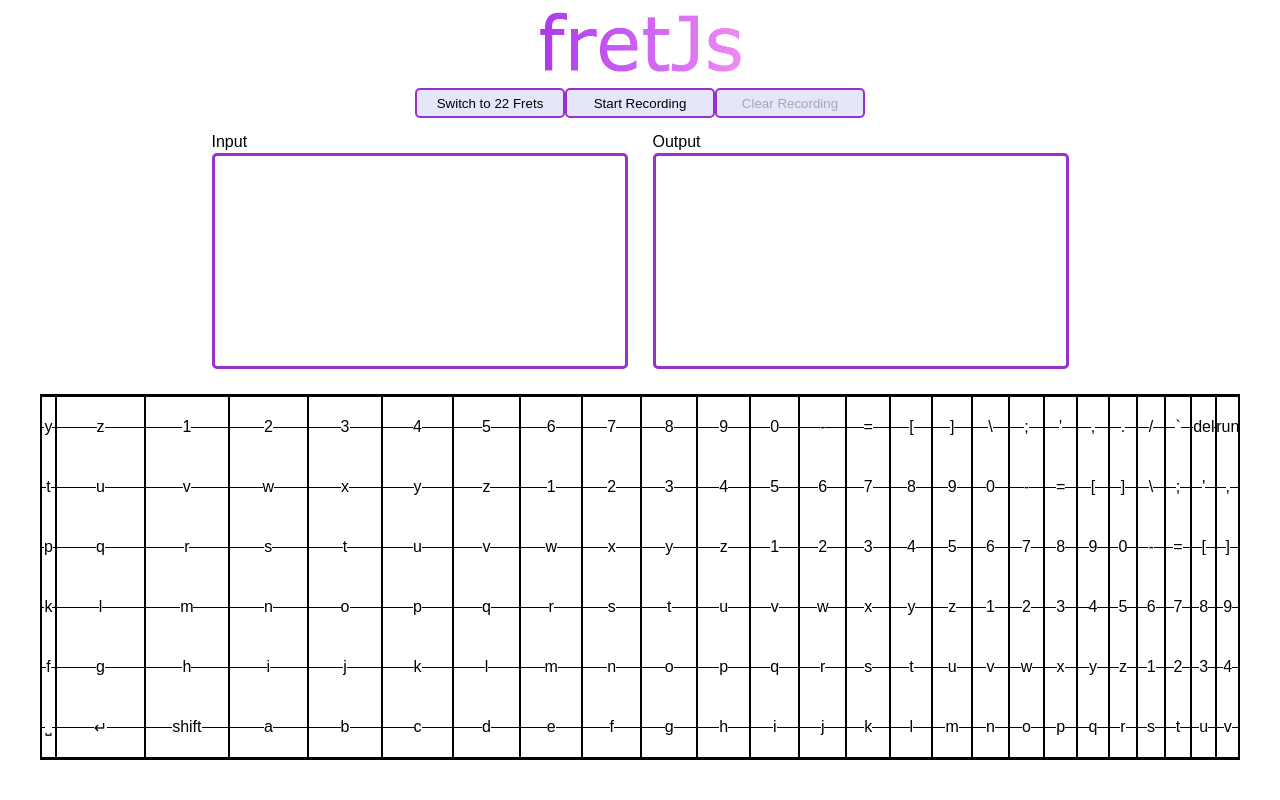
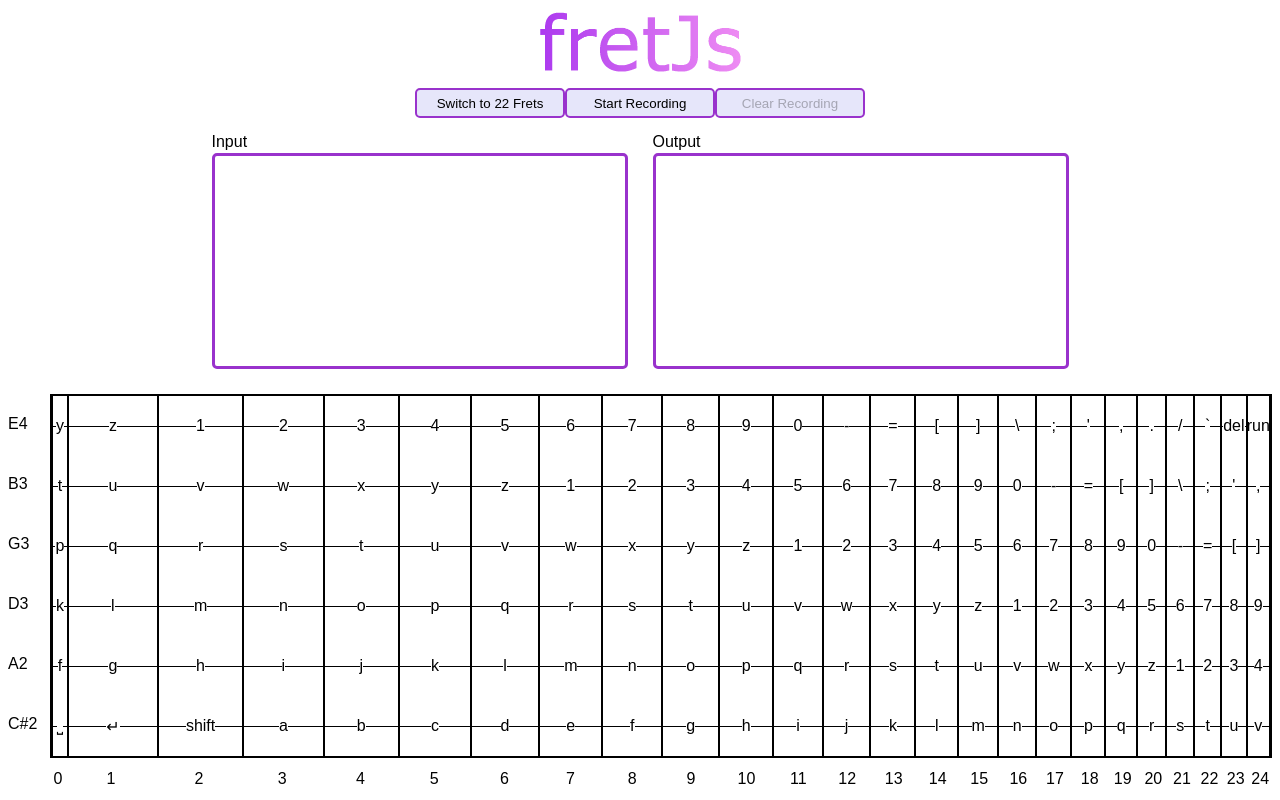
Before and after one commit to DominicMonares/fret-js, a React app: page / in a window 1280 px wide. Built offline with nearby package versions, Linux system fonts and the light colour scheme.

Commit message:
implement tune and fret nums

```diff
--- a/src/Components/Fretboard/Fretboard.css
+++ b/src/Components/Fretboard/Fretboard.css
@@ -1,37 +1,61 @@
-.fretboard-container {
+.fb-diagram-container {
   display: flex;
   justify-content: center;
 }
 
-.fretboard {
+.fb-tune {
   display: inline-grid;
-  box-sizing: border-box;
-  width: 95%;
-  border-top: 3px solid black;
-  border-bottom: 3px solid black;
-  border-left: 1px solid black;
-  border-right: 1px solid black;
+  grid-template-rows: repeat(6, 60px);
+  margin-right: 1%;
+}
+
+.fb-tune-note {
+  display: flex;
+  align-items: center;
+}
+
+.fb-container {
+  display: flex;
+  flex-direction: column;
+  flex-grow: 1;
+}
+
+.fretboard, .fret-nums {
+  width: 100%;
+  display: inline-grid;
   grid-template-columns:
     1.3% 7.4% 7% 6.6% 6.2% 5.9% 5.6% 5.2% 4.9% 4.7% 4.4% 4.1% 3.9% 3.7% 3.5% 3.3% 3.1% 2.9% 2.8% 2.6% 2.4% 2.3% 2.2% 2.1% 1.9%;
+}
+
+.fretboard {
   grid-template-rows: repeat(6, 60px);
+  box-sizing: border-box;
+  border: 2px solid black;
+}
+
+.fret, .fret-num {
+  display: flex;
+  justify-content: center;
+  align-items: center;
 }
 
 .fret {
-  display: flex;
-  box-sizing: border-box;
-  justify-content: center;
-  align-items: center;
   width: 100%;
   height: 100%;
+  box-sizing: border-box;
   border-left: 1px solid black;
   border-right: 1px solid black;
+}
+
+.string {
+  width: 100%;
+  border-bottom: 1px solid black;
 }
 
 .char {
   z-index: 9999;
 }
 
-.string {
-  width: 100%;
-  border-bottom: 1px solid black;
+.fret-nums {
+  margin-top: 1%;
 }
--- a/src/Components/Fretboard/Fretboard.tsx
+++ b/src/Components/Fretboard/Fretboard.tsx
@@ -14,7 +14,15 @@ const Fretboard = ({ fretNum, shift }: FretProps) => {
   });
 
   return (
-    <div className="fretboard-container">
+    <div className="fb-diagram-container">
+      <div className="fb-tune">
+        {Object.keys(diagram).map(n => {
+          return (
+            <span className="fb-tune-note">{n}</span>
+          );
+        })}
+      </div>
+      <div className="fb-container">
         <div className="fretboard">
           {Object.values(diagram).flat().map(f => {
             return (
@@ -28,6 +36,14 @@ const Fretboard = ({ fretNum, shift }: FretProps) => {
             );
           })}
         </div>
+        <div className="fret-nums">
+          {Array.from({ length: 25 }, (v, i) => i).map(n => {
+            return (
+              <span className="fret-num">{n}</span>
+            );
+          })}
+        </div>
+      </div>
     </div>
   );
 }
```
Lines whose indentation alone changed are shown as unchanged.
